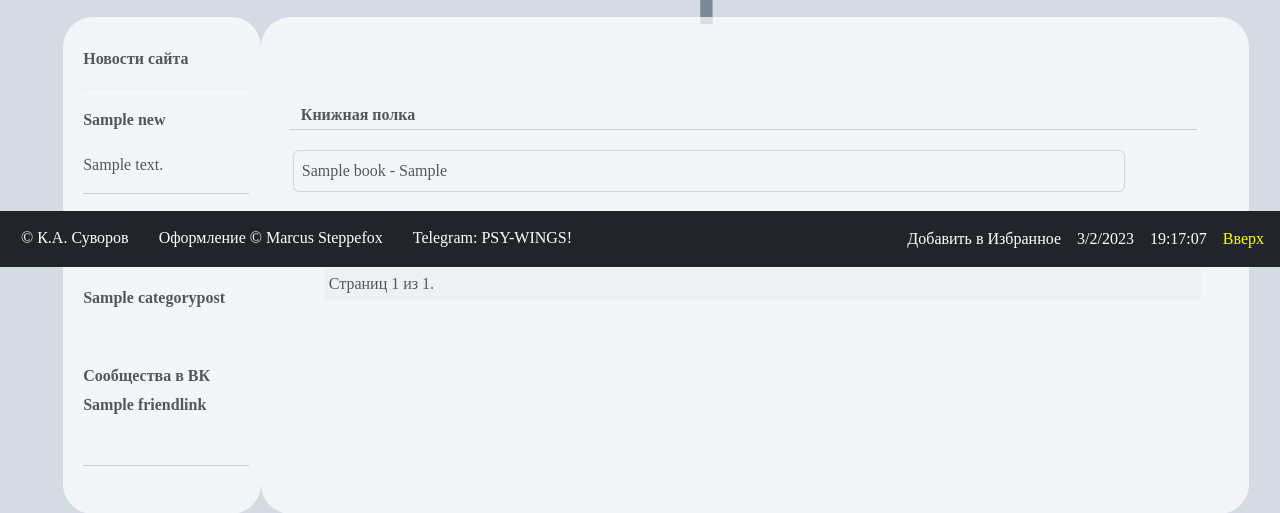
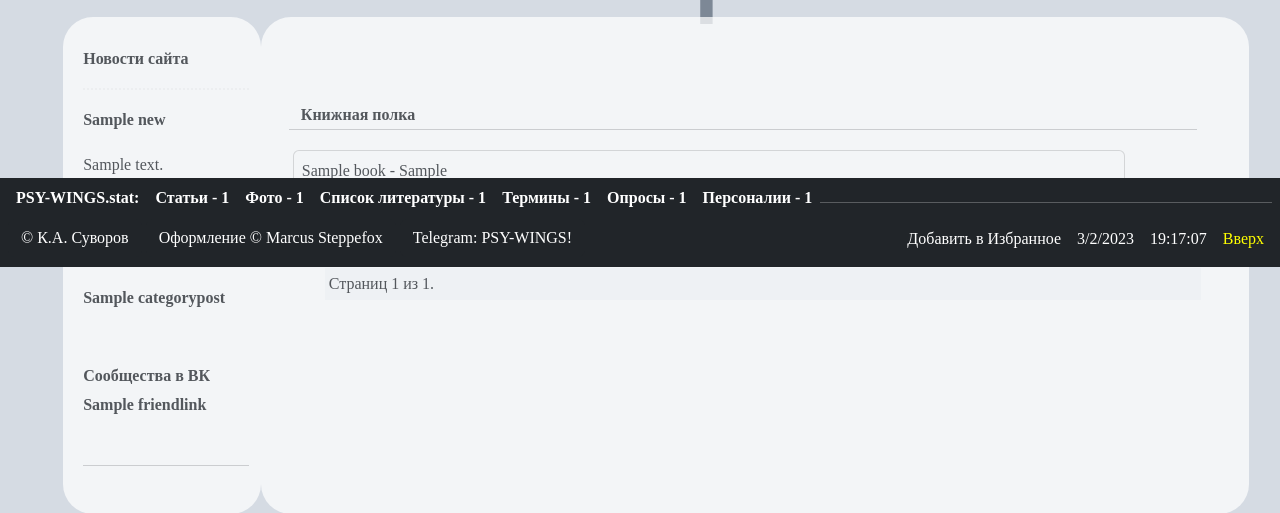
Before and after one commit to ka-suvorov/psywings, a Django app: page /books/ in a window 1280 px wide. Shown: the part 533-1046 px from the top of the page. Run offline with Django 4.2, Linux system fonts and the light colour scheme; tables that the repository leaves empty hold one stand-in row (values such as "Sample post"); grey boxes marked "Sample" are stand-in pictures; some libraries are stand-ins or nearby versions.

Commit message:
Add statistic into the _footer.py

```diff
--- a/HelloDjango/templates/inc/_footer.html
+++ b/HelloDjango/templates/inc/_footer.html
@@ -1,4 +1,37 @@
 <footer class="container-fluid fixed-bottom bg-dark text-white p-2 clearfix" style="overflow-x: hidden;">
+	{% load site_tags %}
+	<div class="row">
+		<div class="container-fluid">
+			<div class="float-start">
+						<strong class="p-1 m-1">PSY-WINGS.stat:</strong>
+			</div>
+
+			<div class="float-start">
+						<strong class="p-1 m-1">Статьи - {% get_stat_posts %}</strong>
+			</div>
+
+			<div class="float-start">
+						<strong class="p-1 m-1">Фото - {% get_stat_gallery %}</strong>
+			</div>
+
+			<div class="float-start">
+						<strong class="p-1 m-1">Список литературы - {% get_stat_books %}</strong>
+			</div>
+
+			<div class="float-start">
+						<strong class="p-1 m-1">Термины - {% get_stat_terms %}</strong>
+			</div>
+
+			<div class="float-start">
+						<strong class="p-1 m-1">Опросы - {% get_stat_polls %}</strong>
+			</div>
+
+			<div class="float-start">
+						<strong class="p-1 m-1">Персоналии - {% get_stat_persons %}</strong>
+			</div>
+			<hr>
+		</div>
+		<div class="container-fluid">
 			<div class="float-start">
 				<a class ="btn btn-dark small" href="https://vk.com/konsantin_suvorov" target="_blank"> &copy; К.А. Суворов</a>
 				<a class ="btn btn-dark small" href="https://vk.com/id274112563" target="_blank"> Оформление &copy; Marcus Steppefox</a>
@@ -20,13 +53,14 @@
 				</div>
 				<div class=float-start>
 					<a href="#" title="Вернуться к началу страницы" class="topNubex nav-link float-start p-1 m-1"
-                            style="
-                        	color: yellow;
-                        	">Вверх</a>
+									style="color: yellow;">Вверх</a>
 
 				</div>
 
 			</div>
+		</div>
+	</div>
+
 	<script>
 		var dt = new Date();
 		document.getElementById("date").innerHTML = dt.toLocaleDateString();
```
Lines whose indentation alone changed are shown as unchanged.
